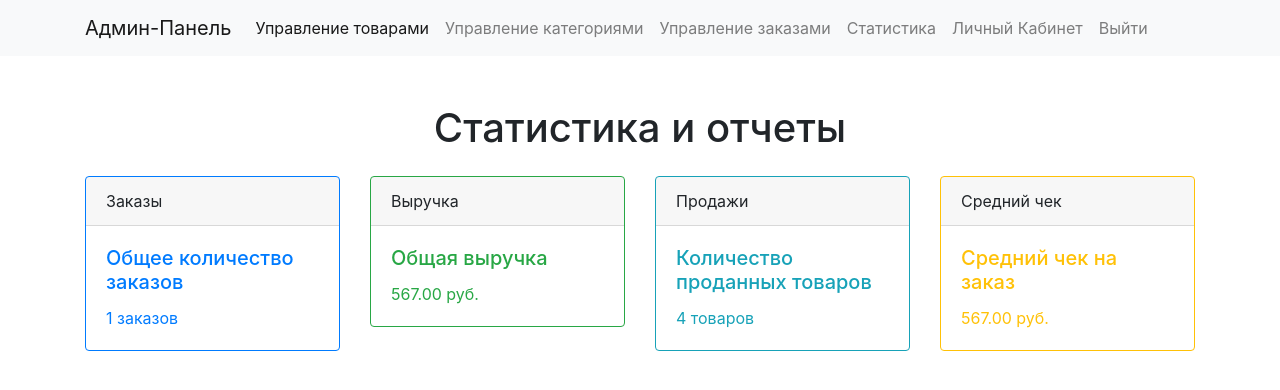
After one commit to AikenOG/BarShikWeb, a PHP site: page /admin/statistic/statistic.php in a window 1280 px wide. The commit adds this page. Shown: the top 390 px of the page. Run offline with PHP 8.4, Linux system fonts and the light colour scheme; a user stored in the database is signed in; data comes from the database, SQL or seed files in the repository.

Commit message:
Сделала страница статистики по сайту.

```diff
--- a/admin/config.php
+++ b/admin/config.php
@@ -17,5 +17,8 @@ $orderAdminPath = $baseUrl . 'orders/order_admin.php';
 // Путь к личному кабинету
 $OwnCabinet = $mainUrl . 'user/personal_cab.php';
 
+// Путь к статистике админ панели
+$statistic = $baseUrl . 'statistic/statistic.php';
+
 $indexpath = $mainUrl . 'index.php'
 ?>
--- a/admin/nav/nav_admin.php
+++ b/admin/nav/nav_admin.php
@@ -22,6 +22,9 @@ include_once(__DIR__ . '/../config.php');
                         <a class="nav-link" href="<?php echo $orderAdminPath; ?>">Управление заказами</a>
                     </li>
                     <li class="nav-item">
+                        <a class="nav-link" href="<?php echo $statistic; ?>">Статистика</a>
+                    </li>
+                    <li class="nav-item">
                         <a class="nav-link" href="<?php echo $OwnCabinet; ?>">Личный Кабинет</a>
                     </li>
                     <li class="nav-item">
--- /dev/null
+++ b/admin/statistic/statistic.php
@@ -0,0 +1,91 @@
+<?php
+session_start();
+include '../../database/connectdb.php';
+
+// Проверяем, авторизован ли пользователь
+if (!isset($_SESSION['user_id'])) {
+    header('Location: http://barshikweb/user/auth/auth.php');
+    exit;
+}
+
+// Общее количество заказов
+$queryTotalOrders = "SELECT COUNT(*) as TotalOrders FROM Orders";
+$resultTotalOrders = $mysqli->query($queryTotalOrders);
+$totalOrders = $resultTotalOrders->fetch_assoc();
+
+// Общая выручка
+$queryTotalRevenue = "SELECT SUM(Total_price) as TotalRevenue FROM Orders";
+$resultTotalRevenue = $mysqli->query($queryTotalRevenue);
+$totalRevenue = $resultTotalRevenue->fetch_assoc();
+
+// Общее количество проданных товаров
+$queryTotalProductsSold = "SELECT SUM(count) as TotalProductsSold FROM Order_Product";
+$resultTotalProductsSold = $mysqli->query($queryTotalProductsSold);
+$totalProductsSold = $resultTotalProductsSold->fetch_assoc();
+
+// Средний чек
+$averageCheck = $totalOrders['TotalOrders'] > 0 ? $totalRevenue['TotalRevenue'] / $totalOrders['TotalOrders'] : 0;
+
+$mysqli->close();
+?>
+
+<!DOCTYPE html>
+<html lang="ru">
+<head>
+    <meta charset="UTF-8">
+    <meta name="viewport" content="width=device-width, initial-scale=1.0">
+    <link rel="stylesheet" href="https://stackpath.bootstrapcdn.com/bootstrap/4.5.2/css/bootstrap.min.css">
+    <title>Статистика и отчеты</title>
+</head>
+<body>
+
+<?php include '../nav/nav_admin.php'; ?>
+
+<div class="container mt-5">
+    <h1 class="mb-4 text-center">Статистика и отчеты</h1>
+    <div class="row">
+        <div class="col-md-6 col-lg-3 mb-4">
+            <div class="card border-primary">
+                <div class="card-header">Заказы</div>
+                <div class="card-body text-primary">
+                    <h5 class="card-title">Общее количество заказов</h5>
+                    <p class="card-text"><?= $totalOrders['TotalOrders'] ?> заказов</p>
+                </div>
+            </div>
+        </div>
+        <div class="col-md-6 col-lg-3 mb-4">
+            <div class="card border-success">
+                <div class="card-header">Выручка</div>
+                <div class="card-body text-success">
+                    <h5 class="card-title">Общая выручка</h5>
+                    <p class="card-text"><?= number_format($totalRevenue['TotalRevenue'], 2, '.', ' ') ?> руб.</p>
+                </div>
+            </div>
+        </div>
+        <div class="col-md-6 col-lg-3 mb-4">
+            <div class="card border-info">
+                <div class="card-header">Продажи</div>
+                <div class="card-body text-info">
+                    <h5 class="card-title">Количество проданных товаров</h5>
+                    <p class="card-text"><?= $totalProductsSold['TotalProductsSold'] ?> товаров</p>
+                </div>
+            </div>
+        </div>
+        <div class="col-md-6 col-lg-3 mb-4">
+            <div class="card border-warning">
+                <div class="card-header">Средний чек</div>
+                <div class="card-body text-warning">
+                    <h5 class="card-title">Средний чек на заказ</h5>
+                    <p class="card-text"><?= number_format($averageCheck, 2, '.', ' ') ?> руб.</p>
+                </div>
+            </div>
+        </div>
+    </div>
+</div>
+
+<script src="https://code.jquery.com/jquery-3.5.1.slim.min.js"></script>
+<script src="https://cdn.jsdelivr.net/npm/@popperjs/core@2.9.2/dist/umd/popper.min.js"></script>
+<script src="https://stackpath.bootstrapcdn.com/bootstrap/4.5.2/js/bootstrap.min.js"></script>
+
+</body>
+</html>
--- a/user/personal_cab.php
+++ b/user/personal_cab.php
@@ -143,7 +143,7 @@ $reviewCheckStmt = $mysqli->prepare($reviewCheckQuery);
             foreach ($products as $product):
                 $productDetails = explode(' (', rtrim($product, ')'));
                 $productName = $productDetails[0];
-                $productId = $productDetails[1] ?? 'Неизвестный ID'; // Предоставляем значение по умолчанию в случае отсутствия ID
+                $productId = $productDetails[1] ?? 'Неизвестный ID';
             ?>
                 <li><?= htmlspecialchars($productName) ?></li>
             <?php endforeach; ?>
```
Also changed, not shown: README.md, assets/reviews.jpg (added), assets/statistic.jpg (added).
